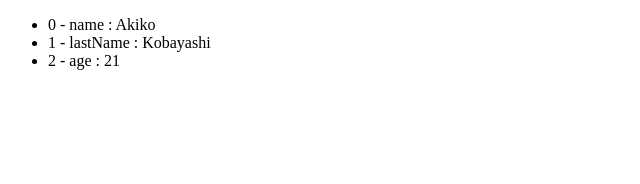
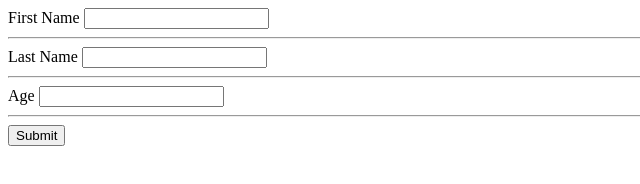
Before and after one commit to kodekoba/Vue_JS_Rundown, a plain HTML site: page Basics/index.html in a window 1280 px wide. Shown: the whole page, without its empty margins (0-640 px from the left). Drawn offline with Linux system fonts and the light colour scheme.

Commit message:
v-model for forms 071320 1750

```diff
--- a/Basics/index.html
+++ b/Basics/index.html
@@ -9,27 +9,22 @@
 <body>
 
     <div id="app">
-        <!-- <p v-for="(name, index) in names">
-            {{ index }} : {{ name }}
-        </p> -->
 
-        <!-- <ul>
-            <li v-for="(name, index) in names">
-                {{ index }} : {{ name }}
-            </li>
-        </ul> -->
+        <form v-on:submit.prevent="formHandler">
+            <label>First Name</label>
+            <input type="text" v-model.trim="formData.name" /> <!-- trims white spaces -->
+            <hr>
 
-        <!-- <ul>
-            <li v-for="(car, index) in cars">
-                {{ index }} : {{ car.brand }}, {{ car.color }}
-            </li>
-        </ul> -->
+            <label>Last Name</label>
+            <input type="text" v-model.trim="formData.lastName" />
+            <hr>
 
-        <ul>
-            <li v-for="(value, key, index) in user">
-                {{ index }} - {{ key }} : {{ value }}
-            </li>
-        </ul>
+            <label>Age</label>
+            <input type="text" v-model.number="formData.age" />
+            <hr>
+
+            <button type="submit">Submit</button>
+        </form>
 
     </div>
 
@@ -39,26 +34,16 @@
     new Vue({
         el:"#app",
         data:{
-            user: {
-                name: 'Akiko',
-                lastName: 'Kobayashi',
-                age: 21
-            },
-            names:['Akiko', 'Koba', 'Keja'],
-            cars: [
-                {
-                    brand: 'Ferrari',
-                    color: 'Red'
-                },
-                {
-                    brand: 'Lambo',
-                    color: 'Blue'
-                },
-                {
-                    brand: 'Ford',
-                    color: 'Black'
-                },
-            ]
+            formData:{
+                name:'',
+                lastName:'',
+                age: ''
+            }
+        },
+        methods:{
+            formHandler(){
+                console.log(this.formData)
+            }
         }
     })
 
```
